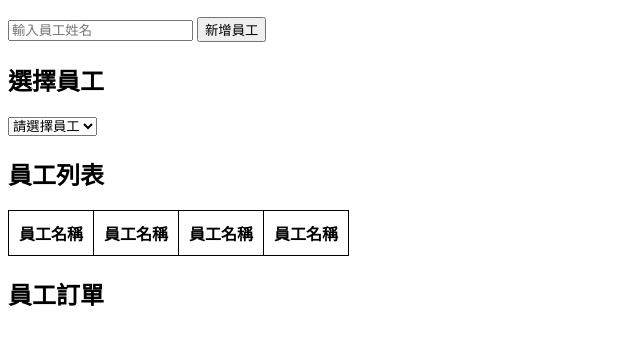
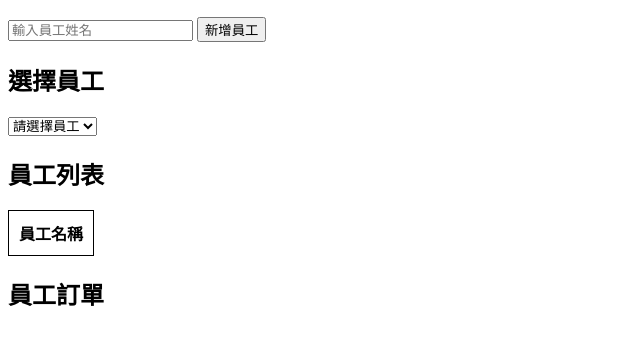
Before and after one commit to sa86c15/MickyWorld, a plain HTML site: page index.html in a window 1280 px wide. Shown: the part 127-472 px from the top of the page, without its empty margins (0-640 px from the left). Drawn offline with Linux system fonts and the light colour scheme; no server answers.

Commit message:
Update index.html
員工名稱

```diff
--- a/index.html
+++ b/index.html
@@ -43,12 +43,7 @@
     <h2>員工列表</h2>
     <table id="employeeTable">
         <thead>
-            <tr>
-                <th>員工名稱</th>
-                <th>員工名稱</th>
-                <th>員工名稱</th>
-                <th>員工名稱</th>
-            </tr>
+            <th colspan="4">員工名稱</th>
         </thead>
         <tbody>
             <!-- 員工資料會在這裡呈現 -->
```
